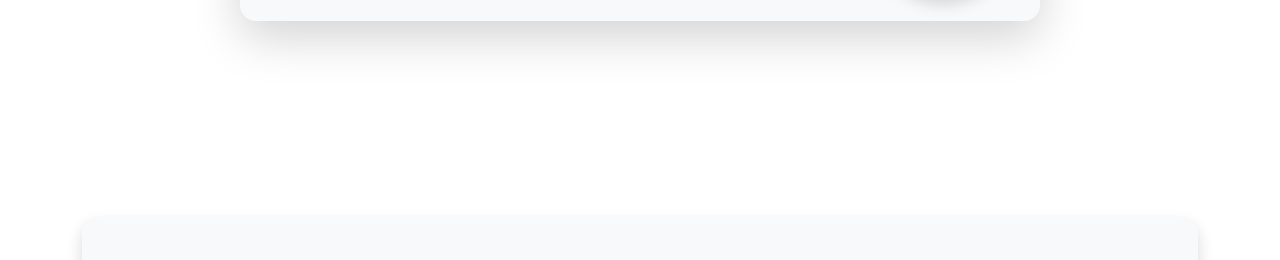
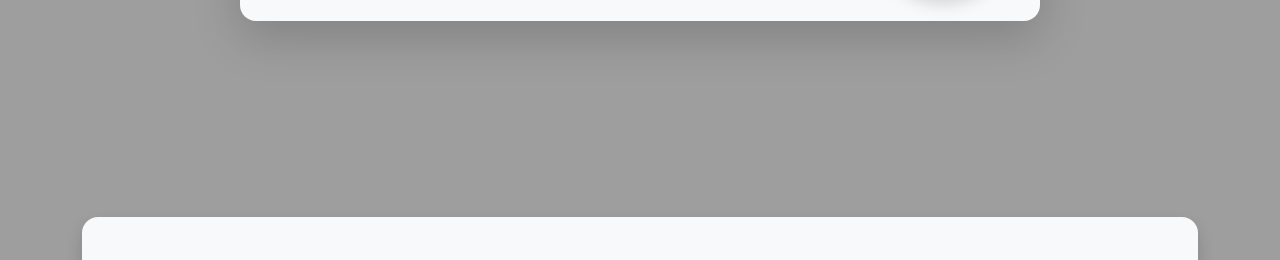
Before and after one commit to EliKowal/EK-Portfolio, a plain HTML site: page index.html in a window 1280 px wide. Shown: the part 418-678 px from the top of the page. Drawn offline with nearby package versions, Linux system fonts and the light colour scheme; the site is published under a folder, as on GitHub Pages, so addresses that start at the root find nothing; a web font is replaced by a local one.

Commit message:
Update styles.css

```diff
--- a/css/styles.css
+++ b/css/styles.css
@@ -46,7 +46,7 @@ html {
 
 body {
   font-family: 'Inter', sans-serif;
-  background-image: url('/img/portfolio-b2.png');
+  background-image: url('../img/portfolio-b2.png');
   background-position: center;
   background-repeat: no-repeat;
   background-size: cover;
```
